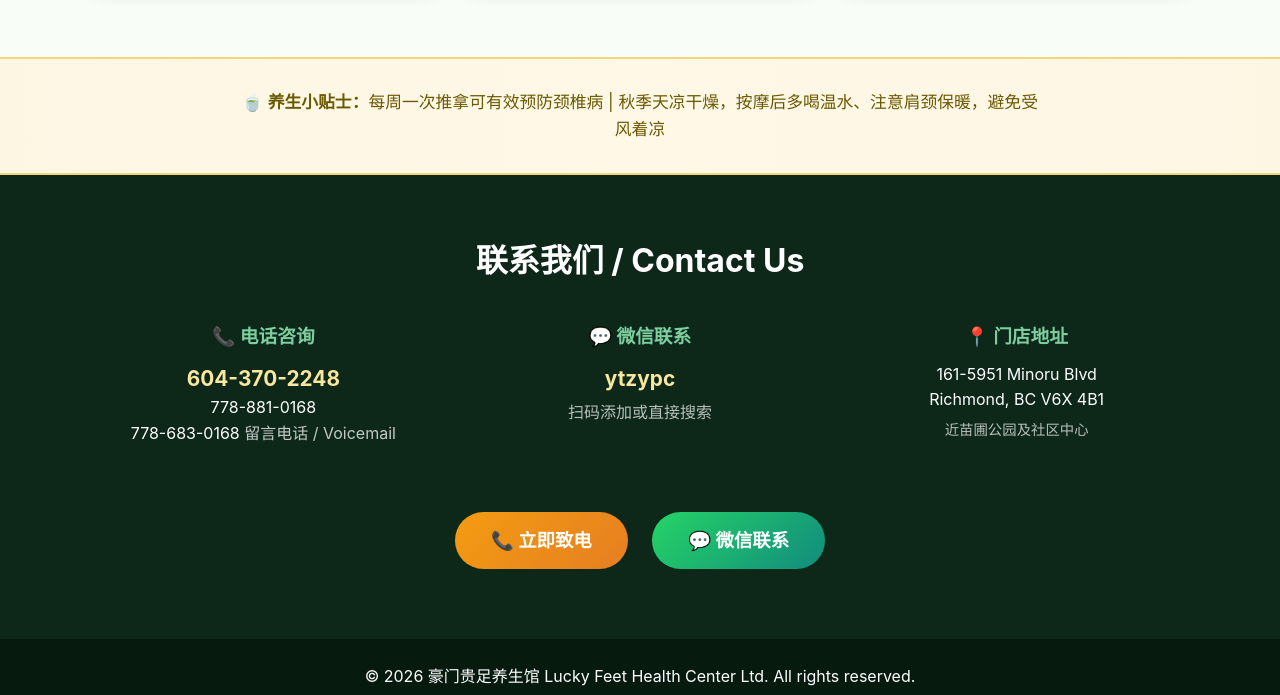
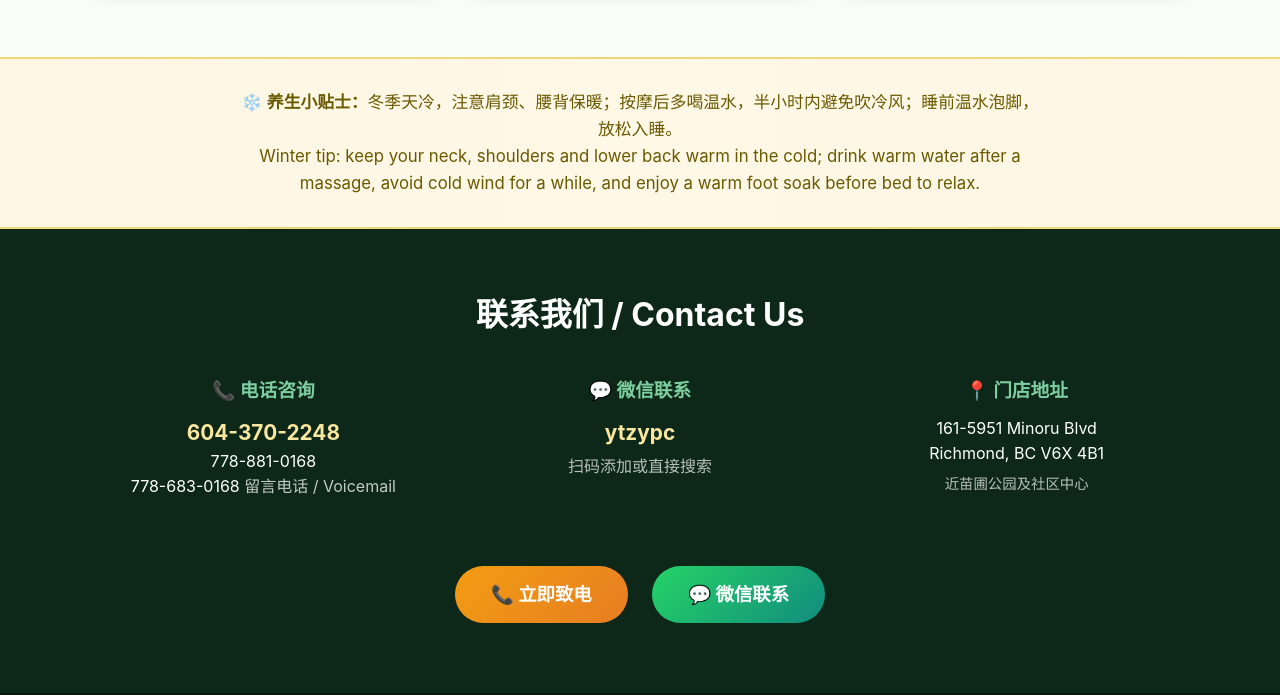
Before and after one commit to ytzypc-altcc/lucky-feet-website, a plain HTML site: page index.html in a window 1280 px wide. Shown: the part 5702-6397 px from the top of the page. Drawn offline with Linux system fonts and the light colour scheme.

Commit message:
Winter health tip: replace autumn tip (also drops the cervical-prevention claim)

```diff
--- a/index.html
+++ b/index.html
@@ -358,7 +358,7 @@
 
     <!-- Health Tips -->
     <div class="health-tips">
-        <p>🍵 <strong>养生小贴士：</strong>每周一次推拿可有效预防颈椎病 | 秋季天凉干燥，按摩后多喝温水、注意肩颈保暖，避免受风着凉</p>
+        <p>❄️ <strong>养生小贴士：</strong>冬季天冷，注意肩颈、腰背保暖；按摩后多喝温水，半小时内避免吹冷风；睡前温水泡脚，放松入睡。<br>Winter tip: keep your neck, shoulders and lower back warm in the cold; drink warm water after a massage, avoid cold wind for a while, and enjoy a warm foot soak before bed to relax.</p>
     </div>
 
     <!-- Contact -->
```
